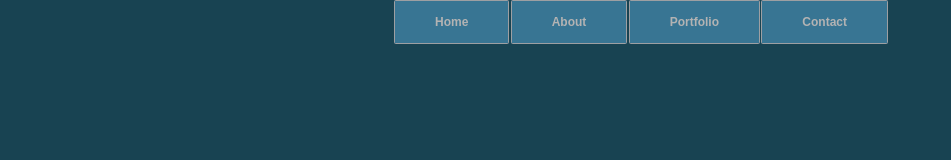
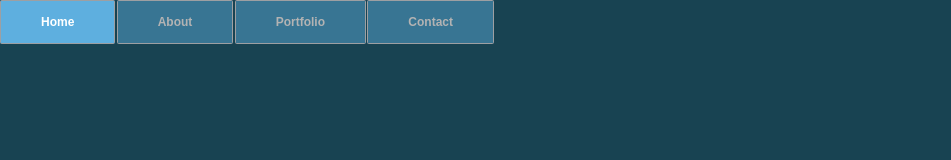
Before and after one commit to kaarrreell/HTML-and-CSS-Projects, a plain HTML site: page Creating-a-CSS-menu/css_menu_rollover.html in a window 1280 px wide. Shown: the whole page, without its empty margins (0-951 px from the left). Drawn offline with Linux system fonts and the light colour scheme.

Commit message:
Update css_menu_rollover.css
fixing bug

```diff
--- a/Creating-a-CSS-menu/CSS/css_menu_rollover.css
+++ b/Creating-a-CSS-menu/CSS/css_menu_rollover.css
@@ -21,7 +21,7 @@
 .menu {
     font:bold 12px/18px sans-serif;
     text-align: center;
-    disply: inline;
+    display: inline;
     margin: 0;
     padding: 0;
     list-style: none;
```
